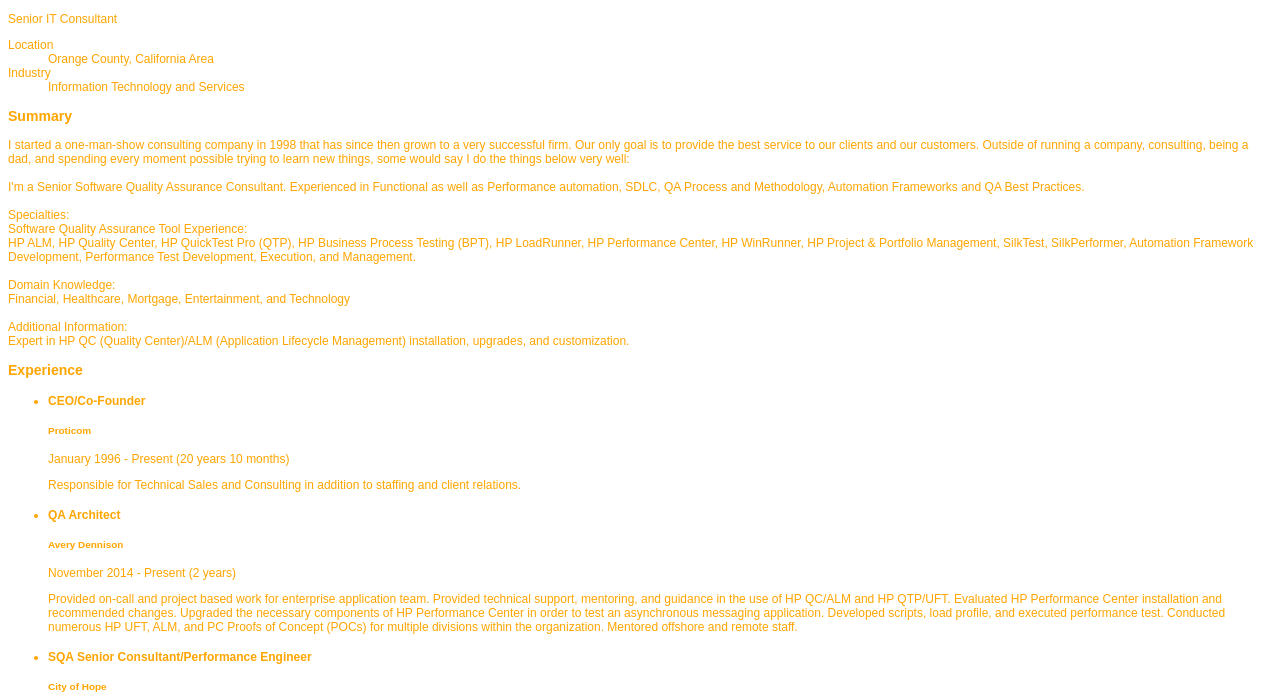
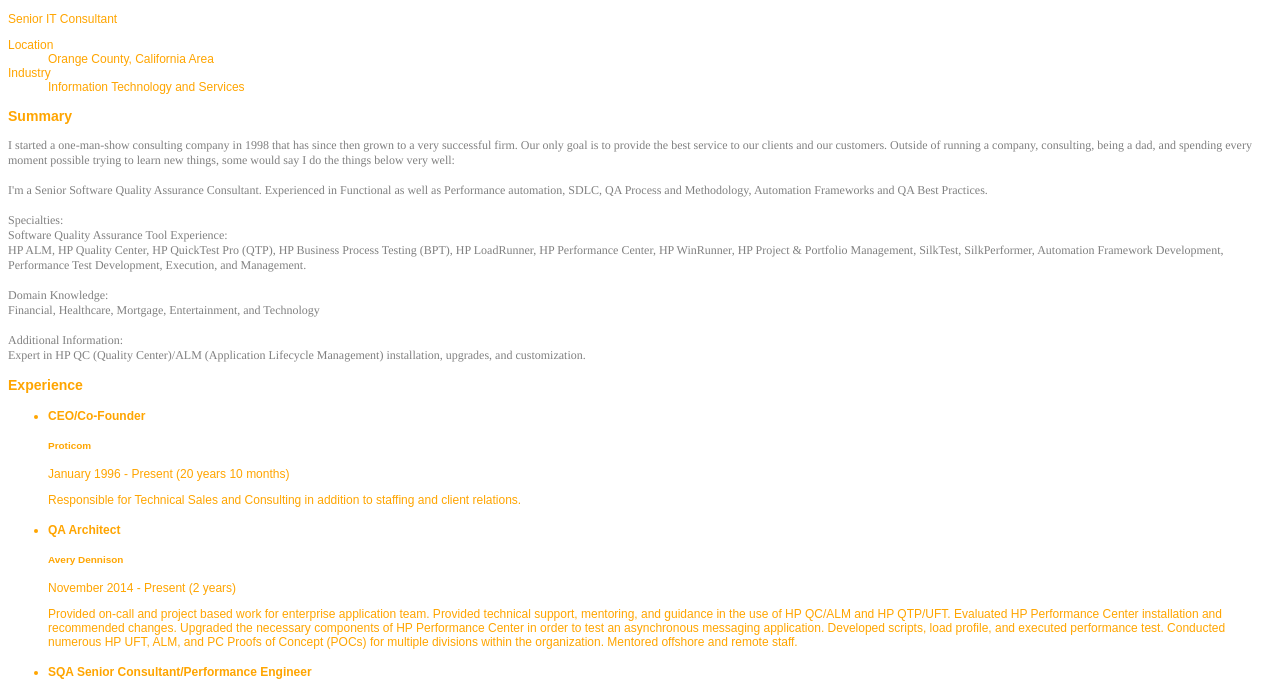
Before and after one commit to chalkboard3000/chalkboard3000.github.io, a plain HTML site: page mavenn-test.html in a window 1280 px wide. Shown: the part 39-736 px from the top of the page. Drawn offline with Linux system fonts and the light colour scheme.

Commit message:
Update mavennstyle.css

```diff
--- a/mavennstyle.css
+++ b/mavennstyle.css
@@ -9,7 +9,7 @@ body {
   background-color: white;
 }
 
-<div.description> {
+div.description {
   font-family: Times;
   font-size: 12px;
   color: gray;
```
